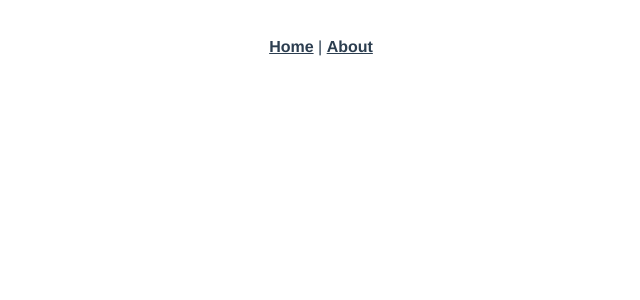
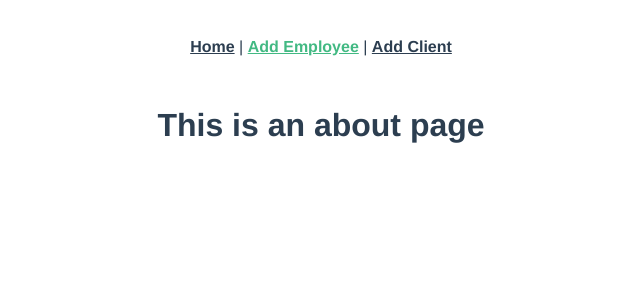
Before and after one commit to prakhar1803/crud-app, a Vue app: page /addemployee in a window 1280 px wide. Shown: the top 300 px of the page, without its empty margins (319-959 px from the left). Built offline with nearby package versions, Linux system fonts and the light colour scheme.

Commit message:
First Commit.

```diff
--- a/src/App.vue
+++ b/src/App.vue
@@ -2,7 +2,8 @@
   <div id="app">
     <div id="nav">
       <router-link to="/">Home</router-link> |
-      <router-link to="/about">About</router-link>
+      <router-link to="/addemployee">Add Employee</router-link> |
+      <router-link to="/addclient">Add Client</router-link>
     </div>
     <router-view />
   </div>
--- a/src/router/index.js
+++ b/src/router/index.js
@@ -1,6 +1,7 @@
 import Vue from "vue";
 import VueRouter from "vue-router";
 import Home from "../views/Home.vue";
+import AddClient from "../views/AddClient"
 
 Vue.use(VueRouter);
 
@@ -11,13 +12,14 @@ const routes = [
     component: Home
   },
   {
-    path: "/about",
-    name: "About",
-    // route level code-splitting
-    // this generates a separate chunk (about.[hash].js) for this route
-    // which is lazy-loaded when the route is visited.
-    component: () =>
-      import(/* webpackChunkName: "about" */ "../views/About.vue")
+    path: "/addclient",
+    name: "AddClient",
+    component: AddClient
+  },
+  {
+    path: "/addemployee",
+    name: "AddEmployee",
+    component: AddClient
   }
 ];
 
```
Also changed, not shown: src/views/AddEmployee.vue (added, +15 -0 lines), src/views/AddClient.vue (renamed from src/views/About.vue).
